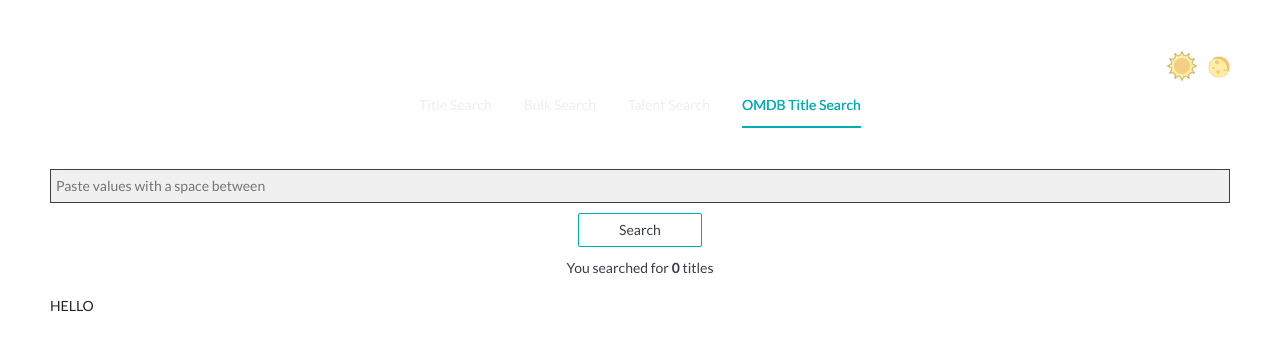
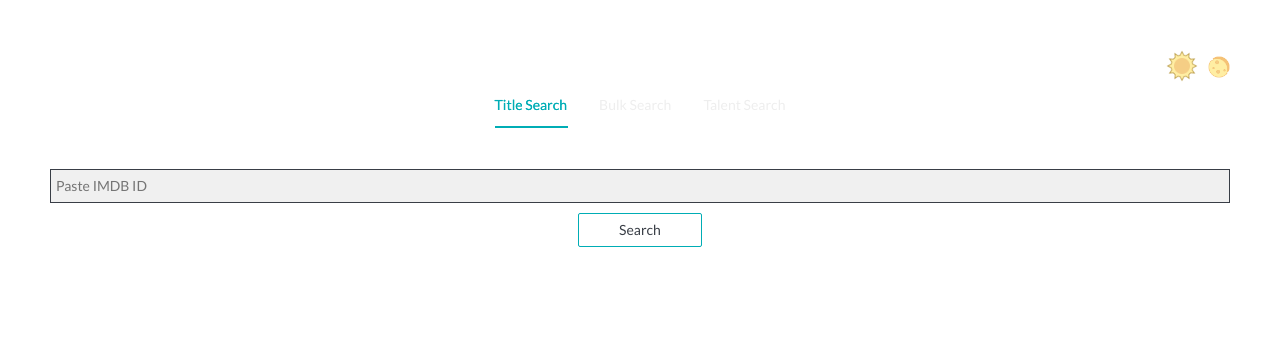
Before and after one commit to AndyRoush/timer-saver, a React (Create React App) app: page / in a window 1280 px wide. Shown: the top 350 px of the page. Built offline with nearby package versions, Linux system fonts and the light colour scheme.

Commit message:
took out the omdb single search

```diff
--- a/src/App.js
+++ b/src/App.js
@@ -92,9 +92,9 @@ function App() {
           <TabPane className={`tab-color-${theme}`} tab="Talent Search" key="3">
             <ImdbTalentSearch themeType={theme} changeTheme={setTheme} />
           </TabPane>
-          <TabPane className={`tab-color-${theme}`} tab="OMDB Title Search" key="4">
+          {/* <TabPane className={`tab-color-${theme}`} tab="OMDB Title Search" key="4">
             <OmdbTitleSearch themeType={theme} changeTheme={setTheme} />
-          </TabPane>
+          </TabPane> */}
           {/* <TabPane tab="IMDB-API" key="3">
           <ImdbApi />
         </TabPane> */}
```
